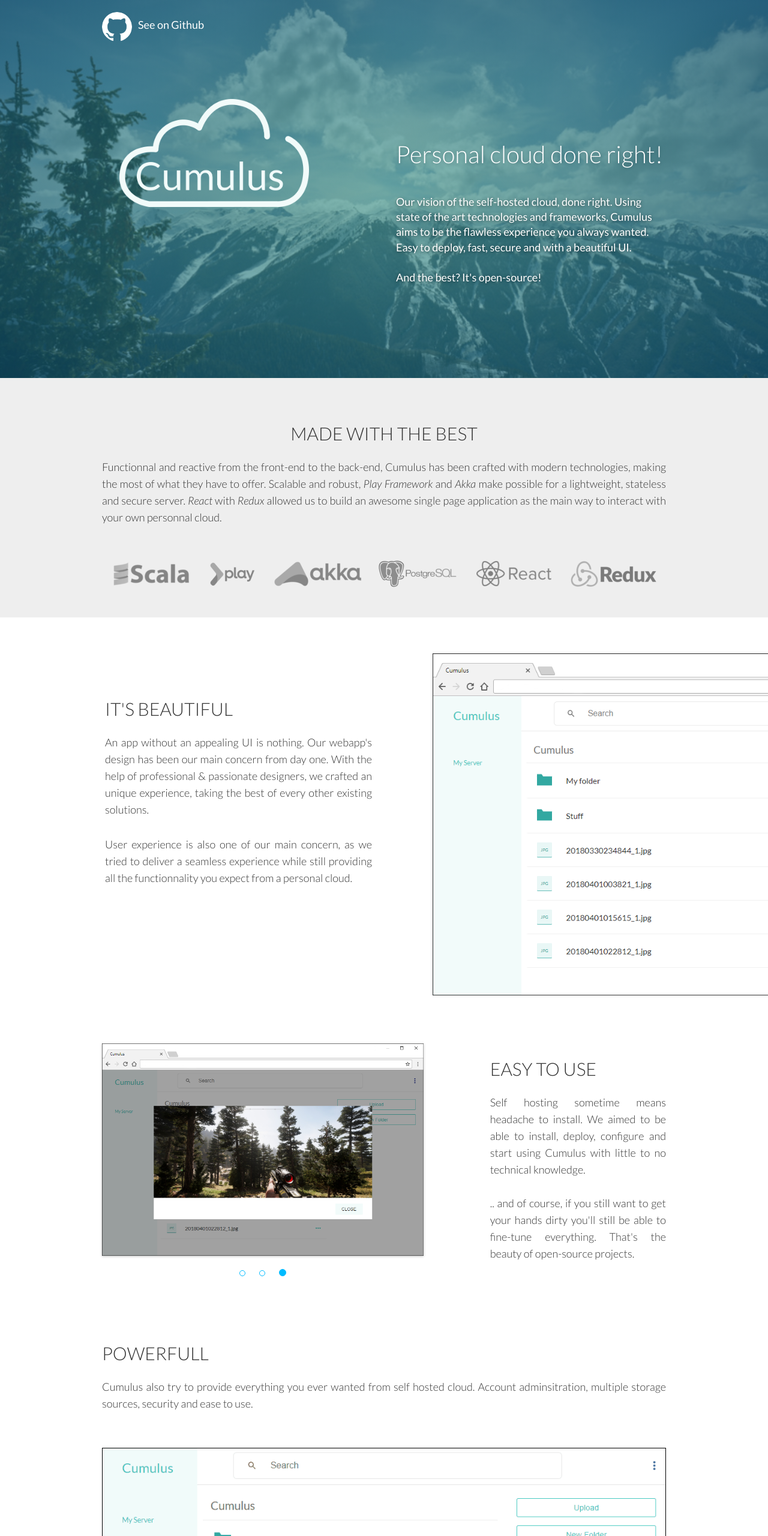
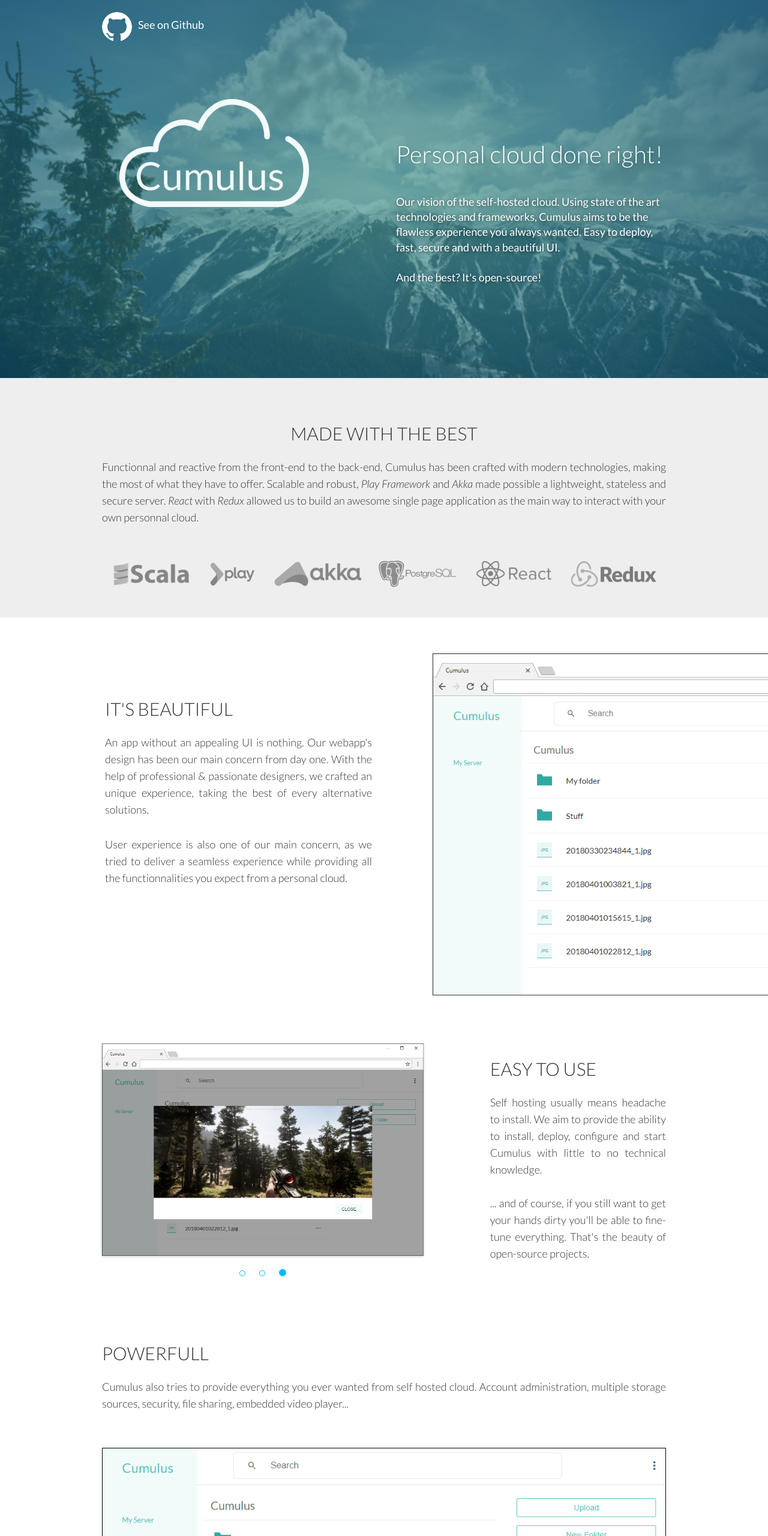
Before and after one commit to Cumulus-Cloud/cumulus-cloud.github.io, a plain HTML site: page index.html in a window 1280 px wide. Shown: the top 2560 px of the page at 60% size. Drawn offline with Linux system fonts and the light colour scheme.

Commit message:
fix typos

```diff
--- a/index.html
+++ b/index.html
@@ -56,9 +56,8 @@
                             <div class="description">
                                 <h2 style="width: 110%;" >Personal cloud done right!</h2>  <!-- TODO CSS -->
                                 <br>
-                                <h5>Our vision of the self-hosted cloud, done right. Using state of the art technologies and
-                                    frameworks, Cumulus aims to be the flawless experience you always wanted. Easy to deploy,
-                                    fast, secure and with a beautiful UI.<br/><br/>
+                                <h5>Our vision of the self-hosted cloud. Using state of the art technologies and
+                                    frameworks, Cumulus aims to be the flawless experience you always wanted. Easy to deploy, fast, secure and with a beautiful UI.<br/><br/>
                                     And the best? It's open-source!
                                     </h5>
                             </div>
@@ -71,8 +70,7 @@
                     <h4 class="header-text">Made with the best</h4>
                     <p>
                         Functionnal and reactive from the front-end to the back-end, Cumulus has been crafted with modern technologies,
-                        making the most of what they have to offer. Scalable and robust, <i>Play Framework</i> and <i>Akka</i> make possible for
-                        a lightweight, stateless and secure server. <i>React</i> with <i>Redux</i> allowed us to build an awesome single page
+                        making the most of what they have to offer. Scalable and robust, <i>Play Framework</i> and <i>Akka</i> made possible a lightweight, stateless and secure server. <i>React</i> with <i>Redux</i> allowed us to build an awesome single page
                         application as the main way to interact with your own personnal cloud.
                     </p>
                     <div class="logos">
@@ -95,11 +93,11 @@
                                 <h4 class="header-text">It's beautiful</h4>
                                 <p>An app without an appealing UI is nothing. Our webapp's design has been our main concern from day one.
                                     With the help of professional &amp; passionate designers, we crafted an unique experience, taking the
-                                    best of every other existing solutions.
+                                    best of every alternative solutions.
                                 </p>
                                 <p>
                                     User experience is also one of our main concern, as we tried to deliver a seamless experience while
-                                    still providing all the functionnality you expect from a personal cloud.
+                                    providing all the functionnalities you expect from a personal cloud.
                                 <p>
                             </div>
                         </div>
@@ -135,10 +133,9 @@
                         <div class="col-md-4 col-md-offset-1">
                             <h4 class="header-text">Easy to use</h4>
                             <p>
-                                Self hosting sometime means headache to install. We aimed to be able to install, deploy, configure and start
-                                using Cumulus with little to no technical knowledge.<br/><br/>
-                                .. and of course, if you still want to get your hands dirty you'll still be able to fine-tune everything. That's
-                                the beauty of open-source projects.
+                                Self hosting usually means headache to install. We aim to provide the ability to install, deploy, configure and start
+                                Cumulus with little to no technical knowledge.<br/><br/>
+                                ... and of course, if you still want to get your hands dirty you'll be able to fine-tune everything. That's the beauty of open-source projects.
                             </p>
                             <!--
                             <a href="http://www.creative-tim.com/product/awesome-landing-page" id="Demo3" class="btn btn-fill btn-info" data-button="info">Get Free Demo</a>
@@ -153,8 +150,8 @@
                         <div class="col-md-12">
                             <h4 class="header-text">Powerfull</h4>
                                 <p>
-                                    Cumulus also try to provide everything you ever wanted from self hosted cloud. Account adminsitration,
-                                    multiple storage sources, security and ease to use.
+                                    Cumulus also tries to provide everything you ever wanted from self hosted cloud. Account administration,
+                                    multiple storage sources, security, file sharing, embedded video player...
                                 </p>
                                 <img src="assets/img/demo.gif" alt="" style="border: 1px solid black; width: 100%; margin-top: 50px;" >  <!-- TODO CSS -->
                         </div>
@@ -176,8 +173,7 @@
                                         Using a AES-256 ciphering, your data is safe and sound in whatever storage option you choose.
                                     </p>
                                     <p>
-                                        Your personal key is never stored, and derived from your password. This means that even with your
-                                        database, your files, or both, someone we'll never be able to obtain anything!
+                                        Your personal key is never stored unencrypted. This means that even if an attacker steal all the data on your server, he'll never be able to read anything that you choosed to encrypt !
                                     </p>
                                 </div>
                             </div>
@@ -189,8 +185,7 @@
                                 </div>
                                 <h4>Fast</h4>
                                 <p>
-                                    Altough depending on the app server and on the storage servers, we always kept in mind
-                                    the rapidity and efficiency of our application.
+                                    Altough depending on the app server and on the storage servers, we always kept in mind the rapidity and efficiency of our application.
                                 </p>
                                 <p>
                                     The reactive non-blocking approach of <i>Akka</i> ensure that no computation power will be wasted, and that we make the most of what
@@ -206,10 +201,10 @@
                                 <h4>Free &amp; Open-Source</h4>
                                 <p>
                                     All the code is open-source and licenced under the permissive <i>MIT</i> licence, to allow
-                                    anyone to make the most of Cumulus, and even to change it to its own tastes.
+                                    anyone to enjoy Cumulus as much as he wants, and even to change it to its own tastes.
                                 </p>
                                 <p>
-                                    You can also contribute to the project using the provided tools by <i>Github</i>.
+                                    You can also contribute to the project using the tools provided by <i>Github</i>.
 
                                 </p>
                             </div>
```
